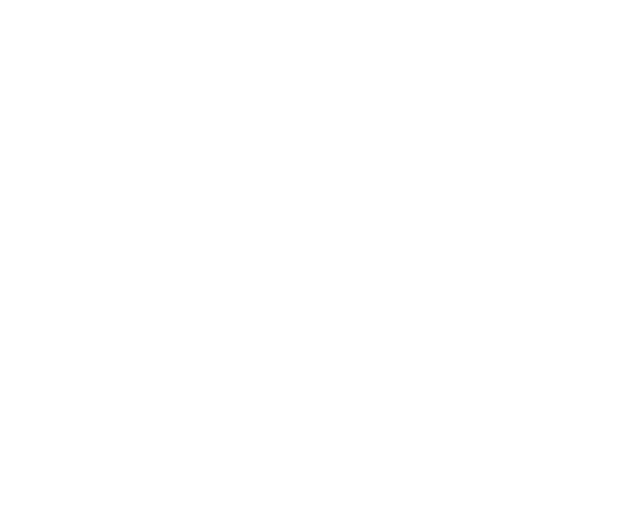
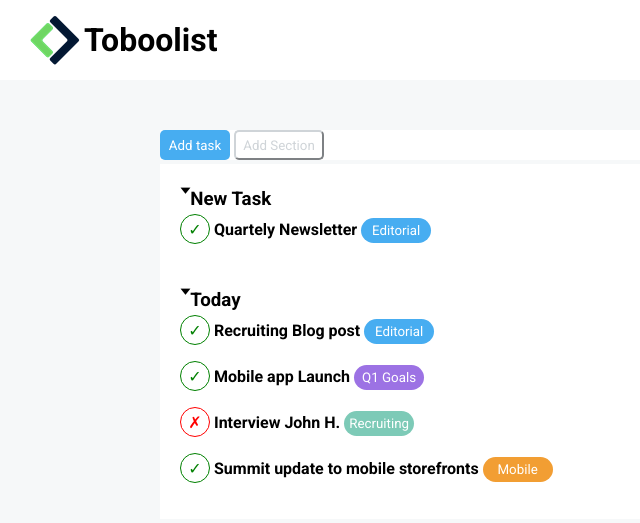
Before and after one commit to pasqualerizzo/html-css-toboolist, a plain HTML site: page index.html in a window 1280 px wide. Shown: the whole page, without its empty margins (0-640 px from the left). Drawn offline with Linux system fonts and the light colour scheme.

Commit message:
progetto al 50 percento

```diff
--- a/css/style.css
+++ b/css/style.css
@@ -1,7 +1,7 @@
 /*
 Reset
 */
-*{
+* {
     box-sizing: border-box;
     margin: 0;
     padding: 0;
@@ -12,6 +12,127 @@ Reset
 /*
  General
 */
-*{
+
+* {
     font-family: 'Roboto', sans-serif;
 }
+
+body {
+    background-color: #f6f8f9;
+}
+
+/* header */
+header {
+    padding: 15px;
+    margin-bottom: 50px;
+}
+
+.sfondo{
+    background-color: white;
+}
+
+h1 {
+   display: inline-block;
+   vertical-align: middle;
+}
+
+.logo {
+   vertical-align: middle;
+   padding-left: 15px;
+}
+/* fine header */
+
+
+
+/* inizio main */
+.container {
+    width: 75%;
+    margin: 0 auto;
+}
+
+#bottone-1 {
+    background-color: #47adf1;
+    color: white;
+    border-radius: 5px;
+    width: 70px;
+    height: 30px;
+    border: 0px;
+}
+
+#bottone-2 {
+    background-color: #ffffff;
+    color: grey;
+    border-radius: 5px;
+    width: 90px;
+    height: 30px;
+    border-color: #cfd4d8;
+    color: #cfd4d8;
+}
+
+hr {
+    color: #cfd4d8;
+    padding: 2px;
+    border: 0;
+}
+
+.menu {
+    padding: 20px;
+    line-height: 30px;
+}
+
+.tendina {
+    display: inline-block;
+    font-size: 20px;
+}
+
+.spaziature {
+    padding-bottom: 15px;
+}
+
+.check {
+    border-radius: 50%;
+    height: 30px;
+    width: 30px;
+    border: 1px solid black;
+    color: black;
+    display: inline-block;
+    text-align: center;
+}
+
+.done {
+    border-color: green;
+    color: green;
+}
+
+.not-done {
+    border-color: red;
+    color: red;
+}
+
+
+.standard-button {
+    color: white;
+    border-radius: 20px;
+    width: 70px;
+    height: 25px;
+    border: 0px;
+}
+
+
+
+.editorial {
+    background-color: #47adf1;
+
+}
+
+.q1-goals {
+    background-color: #9c72e4;
+}
+
+.recruiting {
+    background-color: #7dcab7;
+}
+
+.mobile {
+    background-color: #f29e33;
+}
--- a/index.html
+++ b/index.html
@@ -1,6 +1,7 @@
 <!DOCTYPE html>
 <html>
 <head>
+
     <meta charset="UTF-8">
     <meta http-equiv="X-UA-Compatible" content="IE=edge">
     <meta name="viewport" content="width=device-width, initial-scale=1.0">
@@ -10,17 +11,94 @@
     <link rel="preconnect" href="https://fonts.googleapis.com">
     <link rel="preconnect" href="https://fonts.gstatic.com" crossorigin>
     <link href="https://fonts.googleapis.com/css2?family=Roboto:wght@400;700&display=swap" rel="stylesheet">
+    <link rel="stylesheet" href="css/style.css">
 
-    <!-- css -->
-    <link rel="stylesheet" href="/css/style.css">
 </head>
 <body>
 
-    <header>
+    <!-- header -->
+    <header class="sfondo">
+        <img class="logo" src="./img/Logo.png" alt="logo toboolist">
+        <h1>Toboolist</h1>
+    </header>
+    <!-- fine header -->
 
-    </header>
+    <!-- New Task -->
+    <main class="container">
 
-    <main>
+        <div class="sfondo">
+            <button id="bottone-1">Add task</button>
+            <button id="bottone-2">Add Section</button>
+        </div>
+
+        <hr>
+
+        <div class="sfondo menu">
+            <h3>
+                <span class="">&#129171;</span>New Task
+            </h3>
+                <span class="check done">
+                    &check;
+                </span>
+                <span style="font-weight: 700;">Quartely Newsletter</span>
+                <button class="standard-button editorial">
+                    Editorial
+                </button>
+        </div>
+        <!-- fine new task -->
+
+        <!-- Today -->
+        <div class="sfondo menu">
+
+            <h3>
+                <span class="">&#129171;</span>Today
+            </h3>
+
+            <div class="spaziature">
+                <span class="check done">
+                    &check;
+                </span>
+                <span style="font-weight: 700;">Recruiting Blog post</span>
+                <button class=" standard-button editorial">
+                    Editorial
+                </button>
+            </div>
+            <div class="spaziature">
+                <span class="check done">
+                    &check;
+                </span>
+                <span style="font-weight: 700;">Mobile app Launch</span>
+                <button class="standard-button q1-goals">
+                    Q1 Goals
+                </button>
+            </div>
+
+            <div class="spaziature">
+                <span class="check not-done">
+                    &cross;
+                </span>
+                <span style="font-weight: 700;">Interview John H.</span>
+                <button class="standard-button recruiting">
+                    Recruiting
+                </button>
+            </div>
+
+            <div class="spaziature">
+                <span class="check done">
+                    &check;
+                </span>
+                <span style="font-weight: 700;">Summit update to mobile storefronts</span>
+                <button class="standard-button mobile">
+                    Mobile
+                </button>
+            </div>
+        </div>
+        <!-- fine Today -->
+
+
+        <!-- inizio upcoming -->
+
+
 
     </main>
 
```
